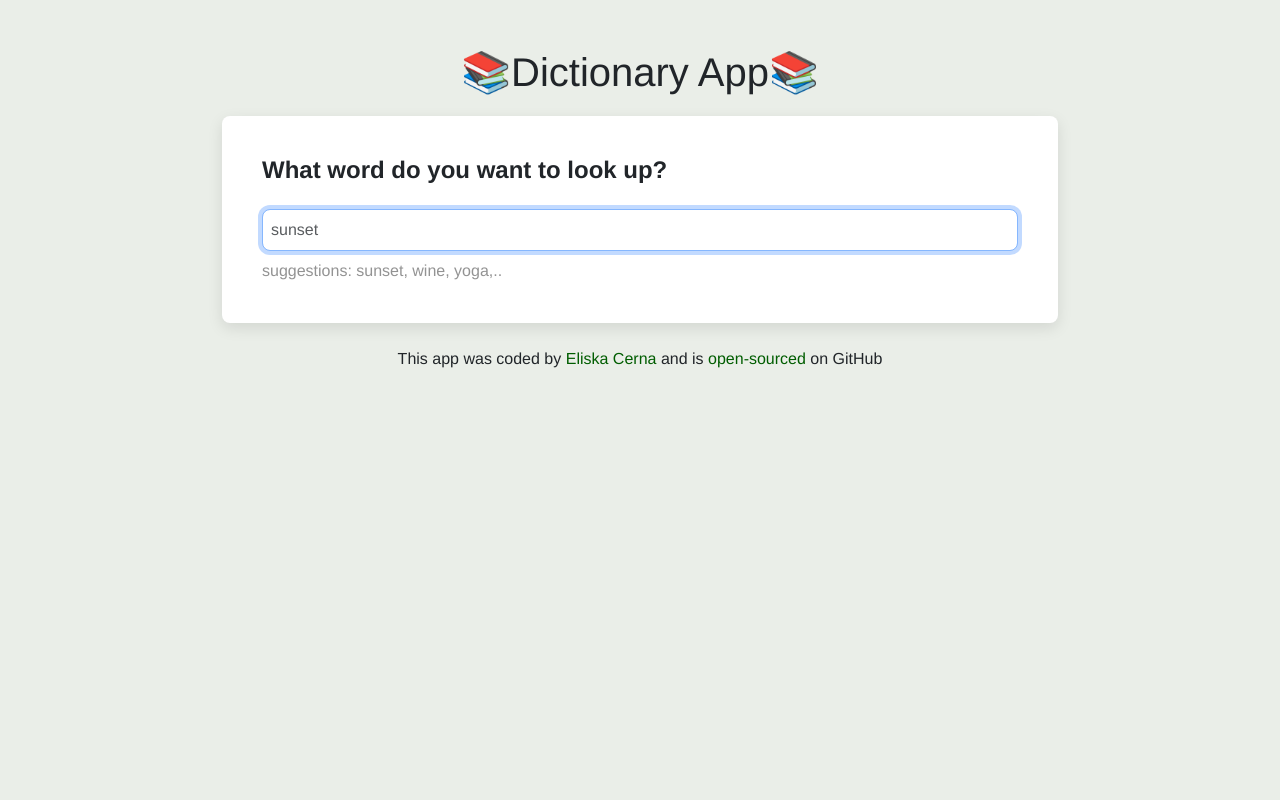
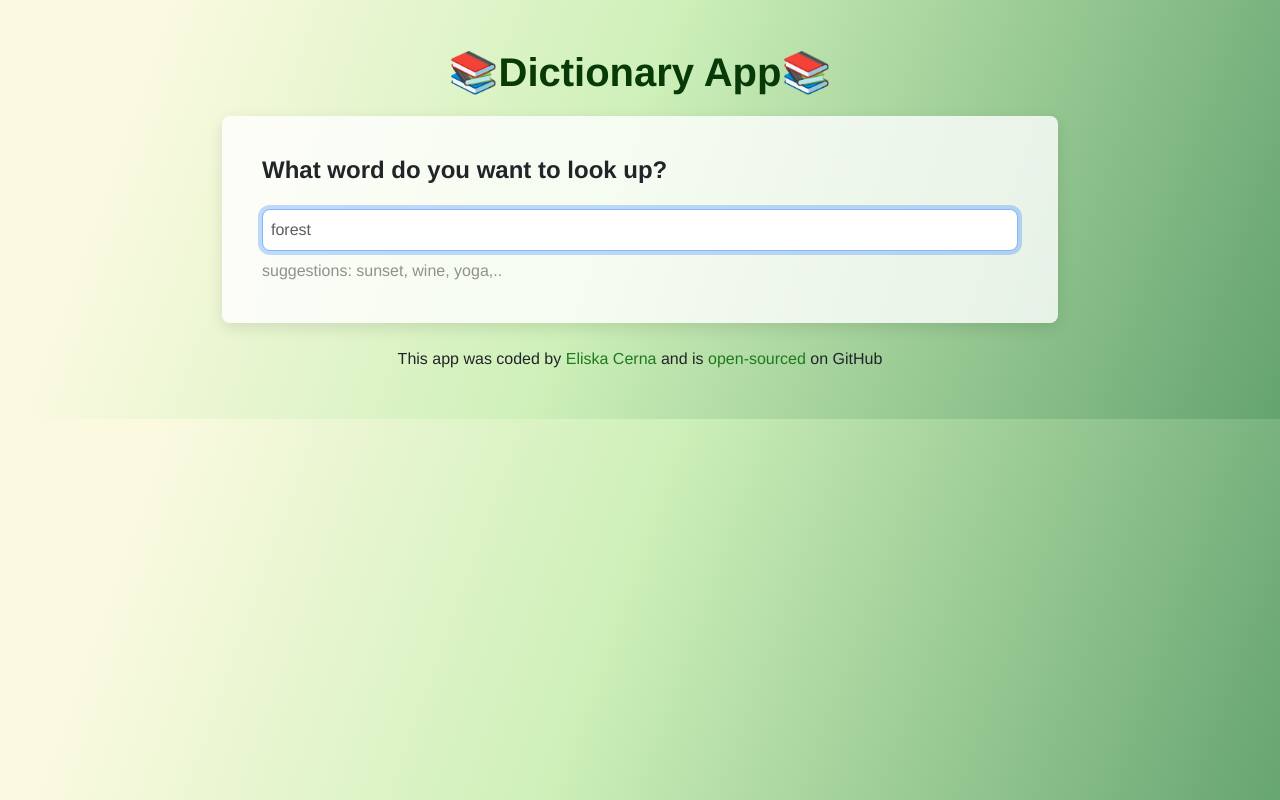
Before and after one commit to EliCer95/react-dictionary-app, a React (Create React App) app: page / in a window 1280 px wide. Built offline with nearby package versions, Linux system fonts and the light colour scheme; no server answers.

Commit message:
Changed background

```diff
--- a/src/App.css
+++ b/src/App.css
@@ -6,19 +6,30 @@ footer {
   text-align: center;
 }
 
-.container {
-  max-width: 900px;
+h1 {
+  color: rgb(8, 58, 8);
+  font-weight: bold;
 }
 
 body {
-  background-color: rgba(32, 70, 1, 0.091);
+  background: linear-gradient(
+    109.6deg,
+    rgb(251, 250, 225) 11.2%,
+    rgb(206, 240, 185) 47.5%,
+    rgb(100, 163, 111) 100.2%
+  );
   font-family: helvetica;
 }
 .App a {
   text-decoration: none;
-  color: rgb(0, 93, 0);
+  color: rgb(31, 122, 31);
+  transition: all 200ms ease-in-out;
 }
 
 .App a:hover {
-  color: rgb(95, 156, 5);
+  color: rgb(159, 204, 95);
 }
+
+.container {
+  max-width: 900px;
+}
--- a/src/App.js
+++ b/src/App.js
@@ -8,7 +8,7 @@ export default function App() {
         <h1 className="mt-5">📚Dictionary App📚</h1>
       </header>
       <div className="container">
-        <Dictionary keyword="sunset" />
+        <Dictionary keyword="forest" />
       </div>
       <footer className="mt-4 mb-5">
         This app was coded by{" "}
--- a/src/Dictionary.css
+++ b/src/Dictionary.css
@@ -1,5 +1,5 @@
 .Dictionary section {
-  background-color: white;
+  background-color: rgba(255, 255, 255, 0.801);
   padding: 40px;
   margin: 20px;
   border-radius: 8px;
--- a/src/Meanings.css
+++ b/src/Meanings.css
@@ -1,4 +1,5 @@
 .example {
-  color: rgba(16, 16, 16, 0.315);
+  color: #093a08;
+  opacity: 0.5;
   margin: 4px 0px 15px 0px;
 }
--- a/src/Synonyms.css
+++ b/src/Synonyms.css
@@ -8,7 +8,8 @@ li {
   margin-right: 10px;
   margin-bottom: 10px;
   padding: 7px 10px;
-  color: rgb(164, 164, 164);
-  border: 1px solid rgb(164, 164, 164);
+  color: #093a08;
+  opacity: 0.5;
+  border: 1px solid #093a08;
   border-radius: 20px;
 }
```
